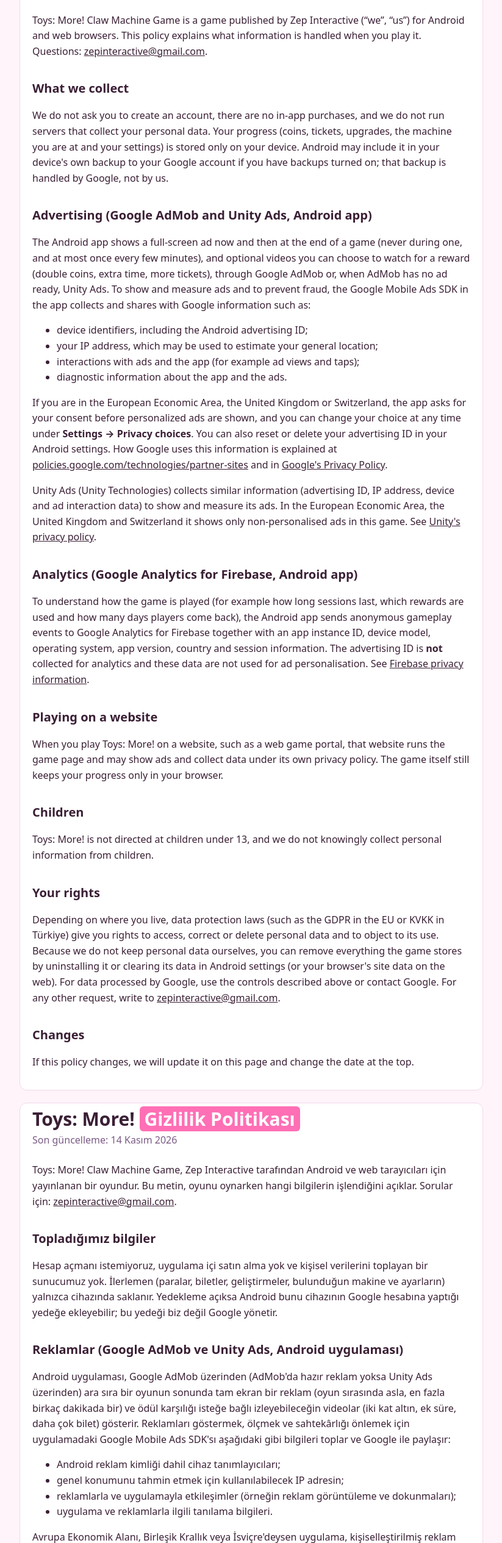
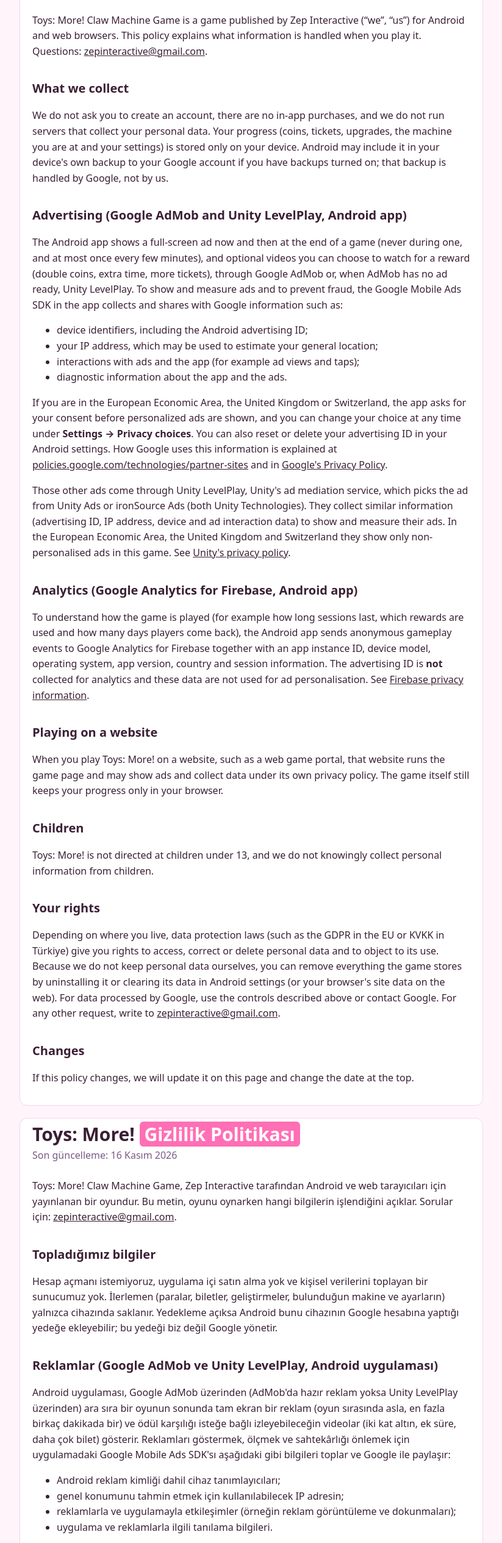
Before and after one commit to zepinteractive-png/zepinteractive-png.github.io, a plain HTML site: page toys-more-privacy.html in a window 1280 px wide. Shown: the part 154-2684 px from the top of the page at 61% size, without its empty margins (228-1051 px from the left). Drawn offline with Linux system fonts and the light colour scheme.

Commit message:
Toys: More! privacy policy: ads through Unity LevelPlay (Unity Ads, ironSource Ads) (16 Nov 2026)
Co-Authored-By: Claude Opus 5.5 <noreply@anthropic.com>

```diff
--- a/toys-more-privacy.html
+++ b/toys-more-privacy.html
@@ -24,7 +24,7 @@
 
 <section id="en">
 <h1>Toys: More! <span>Privacy Policy</span></h1>
-<p class="meta">Last updated: 14 November 2026</p>
+<p class="meta">Last updated: 16 November 2026</p>
 
 <p>Toys: More! Claw Machine Game is a game published by Zep Interactive (“we”, “us”) for Android and web browsers. This
 policy explains what information is handled when you play it. Questions: <a href="mailto:zepinteractive@gmail.com">zepinteractive@gmail.com</a>.</p>
@@ -35,10 +35,10 @@ personal data. Your progress (coins, tickets, upgrades, the machine you are at a
 device. Android may include it in your device's own backup to your Google account if you have backups turned on; that
 backup is handled by Google, not by us.</p>
 
-<h2>Advertising (Google AdMob and Unity Ads, Android app)</h2>
+<h2>Advertising (Google AdMob and Unity LevelPlay, Android app)</h2>
 <p>The Android app shows a full-screen ad now and then at the end of a game (never during one, and at most once every
 few minutes), and optional videos you can choose to watch for a reward (double coins, extra time, more tickets),
-through Google AdMob or, when AdMob has no ad ready, Unity Ads. To show and measure ads and to prevent fraud, the Google Mobile Ads SDK in the app
+through Google AdMob or, when AdMob has no ad ready, Unity LevelPlay. To show and measure ads and to prevent fraud, the Google Mobile Ads SDK in the app
 collects and shares with Google information such as:</p>
 <ul>
   <li>device identifiers, including the Android advertising ID;</li>
@@ -52,9 +52,10 @@ also reset or delete your advertising ID in your Android settings. How Google us
 <a href="https://policies.google.com/technologies/partner-sites">policies.google.com/technologies/partner-sites</a>
 and in <a href="https://policies.google.com/privacy">Google's Privacy Policy</a>.</p>
 
-<p>Unity Ads (Unity Technologies) collects similar information (advertising ID, IP address, device and ad interaction
-data) to show and measure its ads. In the European Economic Area, the United Kingdom and Switzerland it shows only
-non-personalised ads in this game. See <a href="https://unity.com/legal/game-player-and-app-user-privacy-policy">Unity's privacy policy</a>.</p>
+<p>Those other ads come through Unity LevelPlay, Unity's ad mediation service, which picks the ad from Unity Ads or
+ironSource Ads (both Unity Technologies). They collect similar information (advertising ID, IP address, device and ad
+interaction data) to show and measure their ads. In the European Economic Area, the United Kingdom and Switzerland they
+show only non-personalised ads in this game. See <a href="https://unity.com/legal/game-player-and-app-user-privacy-policy">Unity's privacy policy</a>.</p>
 
 <h2>Analytics (Google Analytics for Firebase, Android app)</h2>
 <p>To understand how the game is played (for example how long sessions last, which rewards are used and how many days
@@ -84,7 +85,7 @@ request, write to <a href="mailto:zepinteractive@gmail.com">zepinteractive@gmail
 
 <section id="tr">
 <h1>Toys: More! <span>Gizlilik Politikası</span></h1>
-<p class="meta">Son güncelleme: 14 Kasım 2026</p>
+<p class="meta">Son güncelleme: 16 Kasım 2026</p>
 
 <p>Toys: More! Claw Machine Game, Zep Interactive tarafından Android ve web tarayıcıları için yayınlanan bir oyundur. Bu
 metin, oyunu oynarken hangi bilgilerin işlendiğini açıklar. Sorular için: <a href="mailto:zepinteractive@gmail.com">zepinteractive@gmail.com</a>.</p>
@@ -94,8 +95,8 @@ metin, oyunu oynarken hangi bilgilerin işlendiğini açıklar. Sorular için: <
 (paralar, biletler, geliştirmeler, bulunduğun makine ve ayarların) yalnızca cihazında saklanır. Yedekleme açıksa Android
 bunu cihazının Google hesabına yaptığı yedeğe ekleyebilir; bu yedeği biz değil Google yönetir.</p>
 
-<h2>Reklamlar (Google AdMob ve Unity Ads, Android uygulaması)</h2>
-<p>Android uygulaması, Google AdMob üzerinden (AdMob'da hazır reklam yoksa Unity Ads üzerinden) ara sıra bir oyunun
+<h2>Reklamlar (Google AdMob ve Unity LevelPlay, Android uygulaması)</h2>
+<p>Android uygulaması, Google AdMob üzerinden (AdMob'da hazır reklam yoksa Unity LevelPlay üzerinden) ara sıra bir oyunun
 sonunda tam ekran bir reklam (oyun sırasında asla, en fazla birkaç dakikada bir) ve ödül karşılığı isteğe bağlı
 izleyebileceğin videolar (iki kat altın, ek süre, daha çok bilet) gösterir. Reklamları göstermek, ölçmek ve sahtekârlığı önlemek için uygulamadaki Google Mobile
 Ads SDK'sı aşağıdaki gibi bilgileri toplar ve Google ile paylaşır:</p>
@@ -111,9 +112,10 @@ Android ayarlarından sıfırlayabilir veya silebilirsin. Google'ın bu bilgiler
 <a href="https://policies.google.com/technologies/partner-sites?hl=tr">policies.google.com/technologies/partner-sites</a>
 adresinde ve <a href="https://policies.google.com/privacy?hl=tr">Google Gizlilik Politikası</a>'nda açıklanır.</p>
 
-<p>Unity Ads (Unity Technologies) da reklamlarını göstermek ve ölçmek için benzer bilgileri (reklam kimliği, IP adresi,
-cihaz ve reklam etkileşimi verileri) toplar. Avrupa Ekonomik Alanı, Birleşik Krallık ve İsviçre'de bu oyunda yalnızca
-kişiselleştirilmemiş reklamlar gösterir. Ayrıntılar: <a href="https://unity.com/legal/game-player-and-app-user-privacy-policy">Unity gizlilik politikası</a>.</p>
+<p>Bu diğer reklamlar, Unity'nin reklam aracılık hizmeti Unity LevelPlay üzerinden gelir; LevelPlay reklamı Unity Ads
+veya ironSource Ads'ten (ikisi de Unity Technologies) seçer. Bunlar da reklamlarını göstermek ve ölçmek için benzer
+bilgileri (reklam kimliği, IP adresi, cihaz ve reklam etkileşimi verileri) toplar. Avrupa Ekonomik Alanı, Birleşik
+Krallık ve İsviçre'de bu oyunda yalnızca kişiselleştirilmemiş reklamlar gösterir. Ayrıntılar: <a href="https://unity.com/legal/game-player-and-app-user-privacy-policy">Unity gizlilik politikası</a>.</p>
 
 <h2>Analiz (Google Analytics for Firebase, Android uygulaması)</h2>
 <p>Oyunun nasıl oynandığını anlamak için (örneğin oturumların ne kadar sürdüğü, hangi ödüllerin kullanıldığı ve
```
